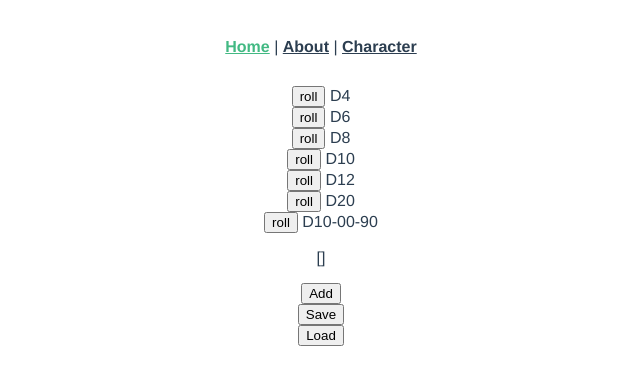
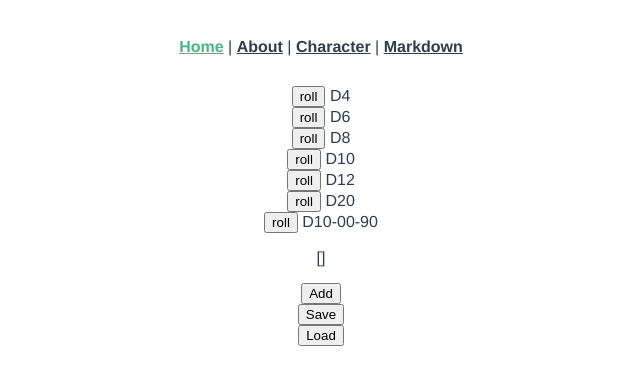
Before and after one commit to crashDeltaGbg/grupparbeteVueCli, a Vue app: page / in a window 1280 px wide. Shown: the top 384 px of the page, without its empty margins (319-959 px from the left). Built offline with nearby package versions, Linux system fonts and the light colour scheme.

Commit message:
Add Markdown.vue

```diff
--- a/src/App.vue
+++ b/src/App.vue
@@ -3,7 +3,8 @@
     <div id="nav">
       <router-link to="/">Home</router-link> |
       <router-link to="/about">About</router-link> |
-      <router-link to="/character">Character</router-link>
+      <router-link to="/character">Character</router-link> |
+      <router-link to="/markdown">Markdown</router-link>
     </div>
     <router-view/>
   </div>
--- /dev/null
+++ b/src/assets/story/markdown.md
@@ -0,0 +1,3 @@
+# Testfil
+
+Vi testar att läsa in en markdownfil och rendera den i en vue-komponent.
--- /dev/null
+++ b/src/assets/story/test.md
@@ -0,0 +1,4 @@
+# En annan markdown-fil
+
+- vi **testar** lite till
+- med _lite_ annan kod
--- /dev/null
+++ b/src/components/Markdown.vue
@@ -0,0 +1,23 @@
+<template>
+  <div v-html="markdown"></div>
+</template>
+
+<script>
+
+// import markdown from "@/assets/story/test.md"
+
+export default {
+  created() {
+    // console.log(this.fileName)
+    this.markdown = require(`@/assets/story/${this.fileName}.md`)
+  },
+  data() {
+    return {
+      markdown
+    }
+  },
+  name: 'Markdown',
+  props: ['fileName']
+}
+
+</script>
--- a/src/router/index.js
+++ b/src/router/index.js
@@ -28,6 +28,12 @@ const routes = [
     component: () =>
       import(/* webpackChunkName: "about" */ '../views/Character.vue'),
   },
+  {
+    path: '/markdown',
+    name: 'Markdown',
+    component: () =>
+      import('../components/Markdown.vue')
+  }
 ]
 
 const router = new VueRouter({
--- a/src/views/About.vue
+++ b/src/views/About.vue
@@ -1,5 +1,17 @@
 <template>
   <div class="about">
-    <h1>This is an about page</h1>
+    <h1>This is a test page</h1>
+    <Markdown file-name="test"/>
   </div>
 </template>
+
+<script>
+import Markdown from "@/components/Markdown.vue"
+
+export default {
+  components: {
+    Markdown
+  },
+  name: 'About'
+}
+</script>
```
